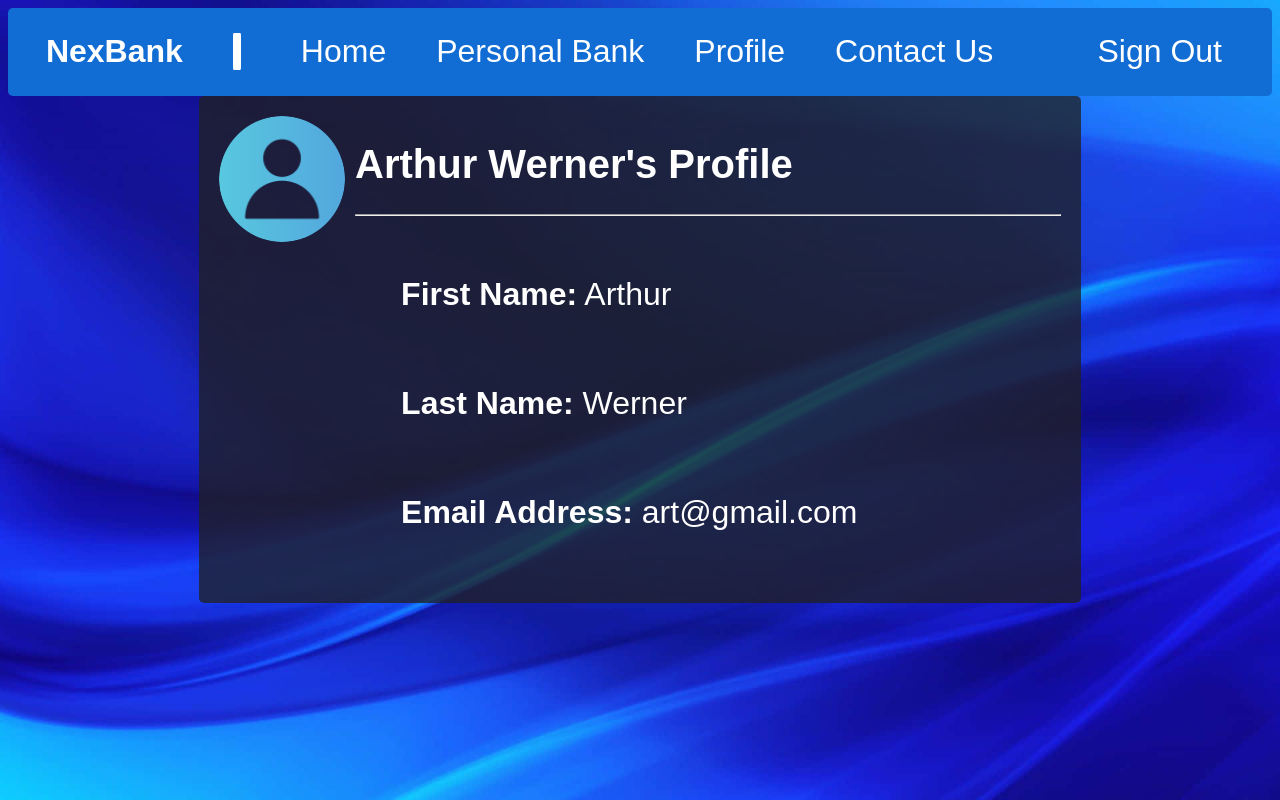
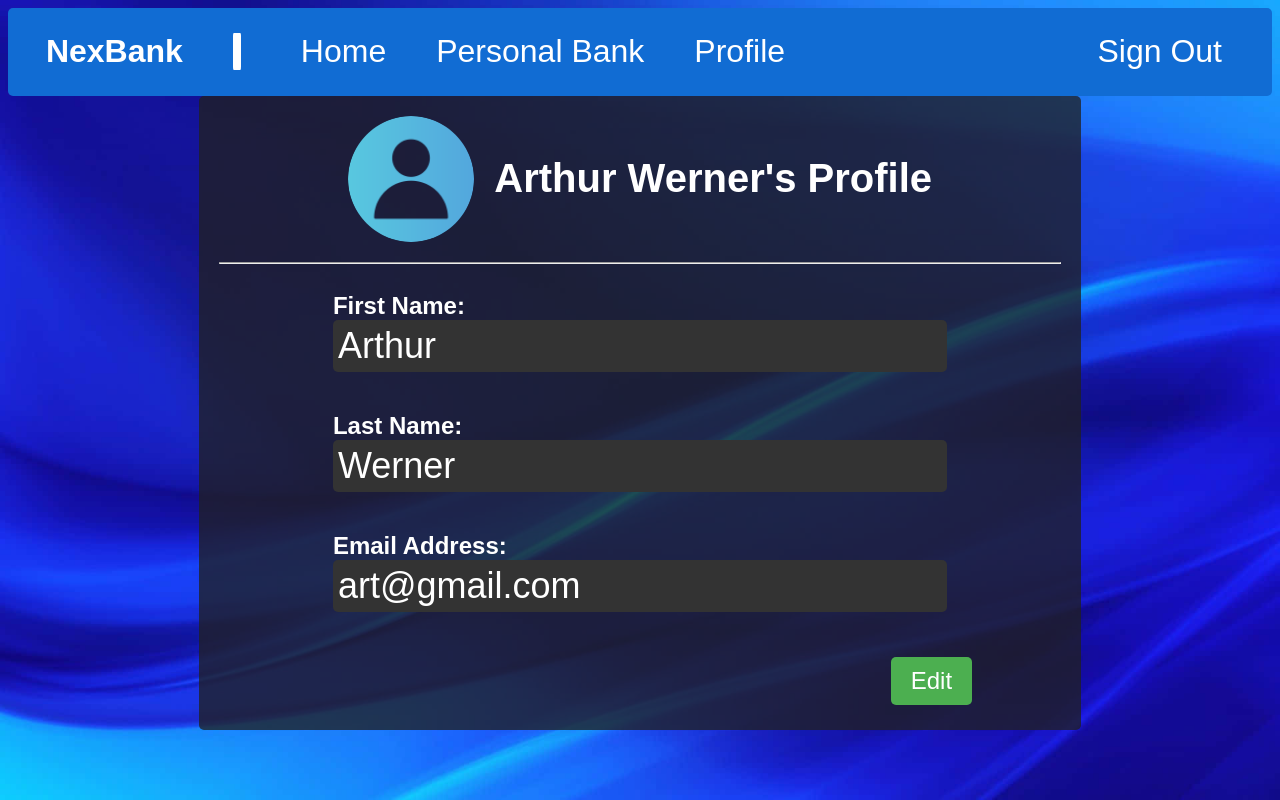
Before and after one commit to Guntar04/CS202-Banking-DataBase, a Flask app: page /profile in a window 1280 px wide. Run offline with Flask 3, Linux system fonts and the light colour scheme; a user stored in the database is signed in; data comes from the database, SQL or seed files in the repository; both versions use the stored data as it was after the commit.

Commit message:
update profile page
you can now edit the profile information thats displayed and will edit database

```diff
--- a/app.py
+++ b/app.py
@@ -127,7 +127,6 @@ def create_account():
     finally:
         conn.close()
 
-
 def generate_banking_number():
     # Generate a random 10-digit banking number
     banking_number = int(''.join(random.choices(string.digits, k=10)))
@@ -138,7 +137,6 @@ def home():
     if 'email' not in session:
         return redirect(url_for('login'))
     return render_template('home.html')
-
 
 @app.route('/bank', methods=['GET', 'POST'])
 def bank():
@@ -188,16 +186,34 @@ def bank():
 
         return {'success': True}
 
-
-@app.route('/profile')
+@app.route('/profile', methods=['GET', 'POST'])
 def profile():
     if 'email' not in session:
         return redirect(url_for('login'))
 
-    with get_db_connection() as conn:
+    conn = get_db_connection()
+
+    if request.method == 'POST':
+        # Handle profile update
+        firstName = request.form['firstName']
+        lastName = request.form['lastName']
+        email = request.form['email']
+
+        conn.execute('UPDATE users SET firstName = ?, lastName = ?, email = ? WHERE email = ?',
+                     (firstName, lastName, email, session['email']))
+        conn.commit()
+        conn.close()
+
+        # Update session email if it was changed
+        session['email'] = email
+
+        return redirect(url_for('profile'))
+
+    else:
+        # Display profile
         user = conn.execute('SELECT * FROM users WHERE email = ?', (session['email'],)).fetchone()
-
-    return render_template('profile.html', email=session['email'], firstName=user['firstName'], lastName=user['lastName'])
+        conn.close()
+        return render_template('profile.html', email=session['email'], firstName=user['firstName'], lastName=user['lastName'])
 
 @app.route('/contact')
 def contact():
--- a/templates/profile.html
+++ b/templates/profile.html
@@ -8,28 +8,43 @@
     <nav>
         <ul>
             <li><strong>NexBank</strong></li>
-            <li class="vertical-line"></li> <!-- Vertical Line Here -->
+            <li class="vertical-line"></li>
             <li><a href="/home">Home</a></li>
             <li><a href="/bank">Personal Bank</a></li>
             <li><a href="/profile">Profile</a></li>
-            <li><a href="/contact">Contact Us</a></li>
             <li style="margin-left: auto;"><a href="/logout">Sign Out</a></li>
         </ul>
     </nav>
     <div class="contentBody">
-        <img src="{{ url_for('static', filename='images/profile.png') }}" alt="Profile Image" style="float: left; margin-right: 10px;">
-        <h1>{{ firstName }} {{ lastName }}'s Profile</h1>
+        <div class="profile-header">
+            <img src="{{ url_for('static', filename='images/profile.png') }}" alt="Profile Image" class="profile-image">
+            <h1>{{ firstName }} {{ lastName }}'s Profile</h1>
+        </div>
         <hr>
         <div class="content">
-            <p><strong>First Name:</strong> {{ firstName }}</p>
-            <p><strong>Last Name:</strong> {{ lastName }}</p>
-            <p><strong>Email Address:</strong> {{ email }}</p>
+            <form id="profile-form" method="POST" action="/profile">
+                <p>
+                    <strong>First Name:</strong>
+                    <input type="text" name="firstName" value="{{ firstName }}" readonly>
+                </p>
+                <p>
+                    <strong>Last Name:</strong>
+                    <input type="text" name="lastName" value="{{ lastName }}" readonly>
+                </p>
+                <p>
+                    <strong>Email Address:</strong>
+                    <input type="email" name="email" value="{{ email }}" readonly>
+                </p>
+                <div class="button-container">
+                    <button type="button" id="edit-button" onclick="toggleEdit()">Edit</button>
+                    <button type="submit" id="save-button" style="display: none;">Save</button>
+                </div>
+            </form>
         </div>
     </div>
 </body>
 
 <style>
-
     nav {
         background-color: rgb(17, 108, 211);
         border-radius: 5px;
@@ -58,7 +73,7 @@
         display: inline-block;
         width: 8px;
         height: 100%;
-        background-color: white; /* Adjust color as needed */
+        background-color: white;
         margin: 0 10px 0 0;
         border-radius: 10%;
     }
@@ -84,6 +99,21 @@
         border-radius: 5px;
         margin: 0 auto;
         width: 66.67%;
+        position: relative;
+    }
+
+    .profile-header {
+        display: flex;
+        align-items: center;
+        justify-content: center;
+        margin-bottom: 20px;
+    }
+
+    .profile-image {
+        width: 15%;
+        height: auto;
+        border-radius: 50%;
+        margin-right: 20px;
     }
 
     .content {
@@ -92,15 +122,66 @@
         width: 80%;
         margin: 0 auto;
     }
-    .content p{
-        font-size: 200%;
+
+    .content p {
+        font-size: 150%;
         padding: 20px 30px 20px 30px;
+        margin: 0;
     }
 
-    img {
-        width: 15%;
-        height: auto;
-        border-radius: 50%;
+    input {
+        font-size: 150%;
+        padding: 5px;
+        border-radius: 5px;
+        border: none;
+        width: 100%;
+        box-sizing: border-box;
+        background-color: #333;
+        color: white;
+    }
+
+    .button-container {
+        text-align: right;
+        margin-top: 20px;
+    }
+
+    button {
+        font-size: 150%;
+        padding: 10px 20px;
+        border: none;
+        border-radius: 5px;
+        cursor: pointer;
+        margin: 5px;
+    }
+
+    #edit-button {
+        background-color: #4CAF50; /* Green */
+        color: white;
+    }
+
+    #save-button {
+        background-color: #2196F3; /* Blue */
+        color: white;
     }
 </style>
+
+<script>
+    function toggleEdit() {
+        const inputs = document.querySelectorAll('#profile-form input');
+        const editButton = document.getElementById('edit-button');
+        const saveButton = document.getElementById('save-button');
+
+        inputs.forEach(input => {
+            input.readOnly = !input.readOnly;
+        });
+
+        if (editButton.textContent === 'Edit') {
+            editButton.textContent = 'Cancel';
+            saveButton.style.display = 'inline';
+        } else {
+            editButton.textContent = 'Edit';
+            saveButton.style.display = 'none';
+        }
+    }
+</script>
 </html>
```
Also changed, not shown: database/bankingDB.db.
